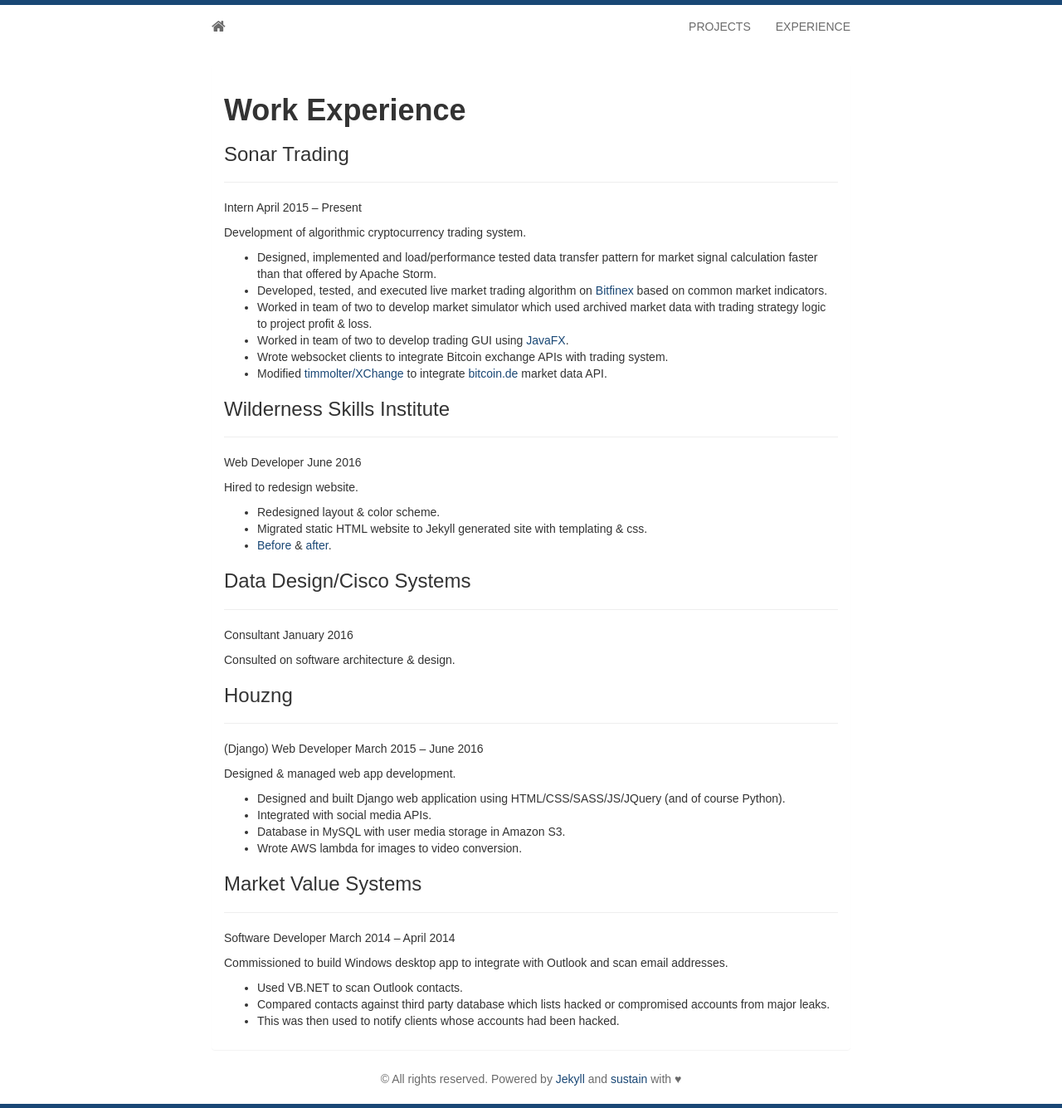
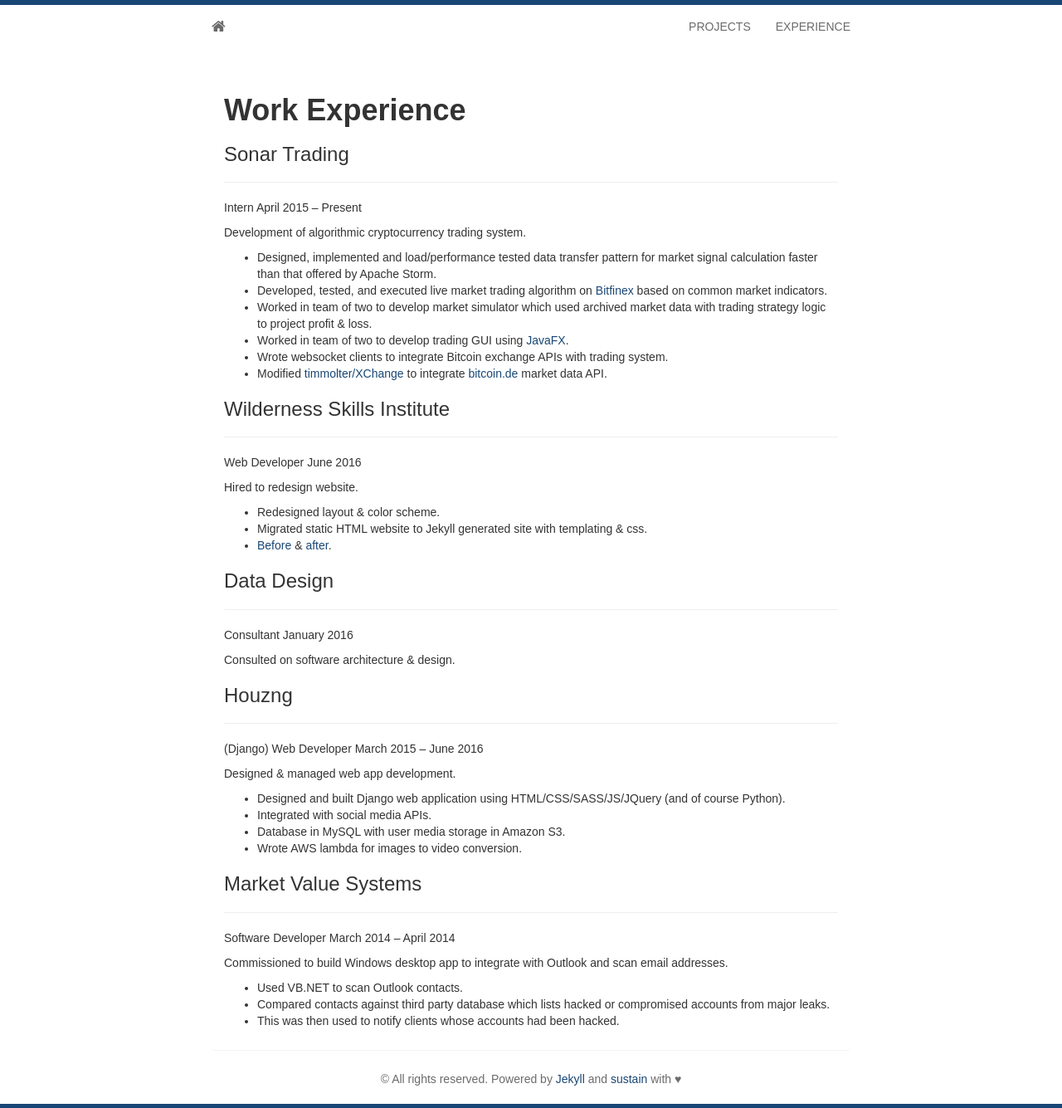
Before and after one commit to matthewdowney/matthewdowney.github.io, a Jekyll site: the page built from experience.md, in a window 1280 px wide. Shown: the whole page at 83% size. Built offline with Jekyll 4.4.1, drawn with Linux system fonts in a browser that asks for light colours; some web fonts are replaced; Markdown is read by kramdown in place of the engine named in the settings.

Commit message:
modified:   experience.md

```diff
--- a/experience.md
+++ b/experience.md
@@ -27,7 +27,7 @@ Hired to redesign website.
 - Migrated static HTML website to Jekyll generated site with templating & css.
 - [Before](/static/img/wsi-before.jpg) & [after](/static/img/wsi-after.jpg).
 
-### Data Design/Cisco Systems
+### Data Design
 ---
 Consultant January 2016
 
```
